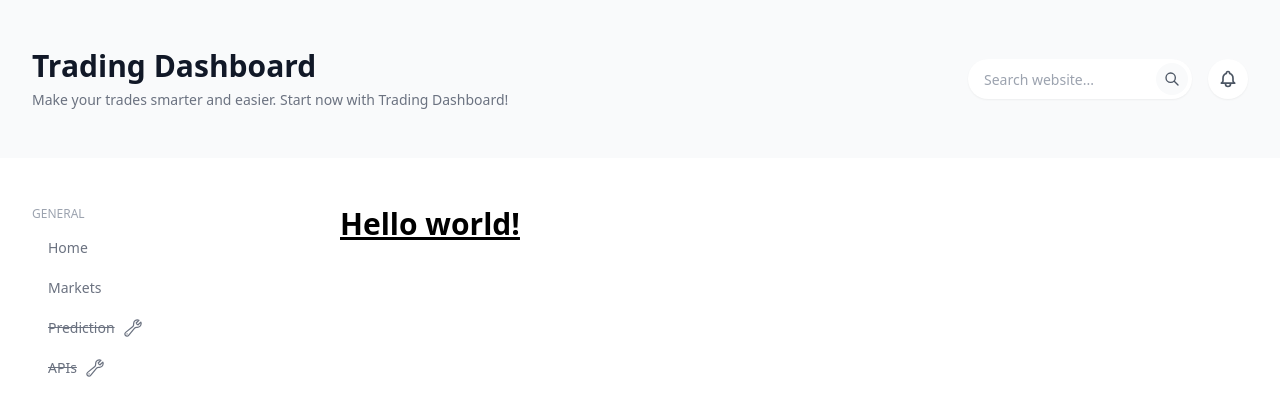
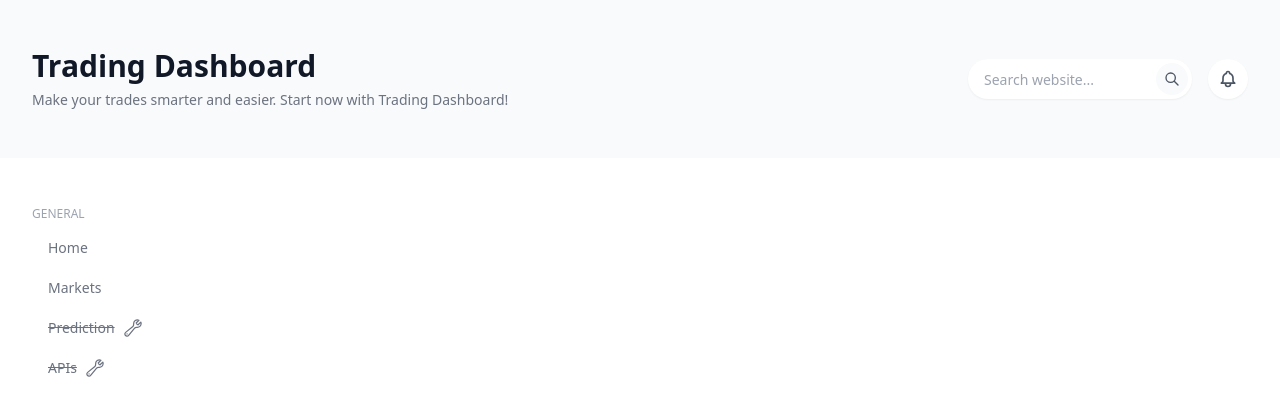
Before and after one commit to Enginner-InBLR/Trading-Dashboard, a Next.js app: page / in a window 1280 px wide. Shown: the top 416 px of the page. Built offline with nearby package versions, Linux system fonts and the light colour scheme.

Commit message:
Feat: revise home page and root layout

```diff
--- a/app/layout.tsx
+++ b/app/layout.tsx
@@ -20,9 +20,14 @@ export default function RootLayout({
           <aside className="col-span-3">
             <SideBar />
           </aside>
-          <section className="col-span-9">{children}</section>
+          <main className="col-span-9 grid grid-cols-1 gap-4">{children}</main>
         </div>
       </body>
     </html>
   );
 }
+
+if (process.env.NODE_ENV === 'development') {
+  // eslint-disable-next-line global-require
+  require('./mocks');
+}
--- a/app/page.tsx
+++ b/app/page.tsx
@@ -1,12 +1,3 @@
 export default function Home() {
-  return (
-    <main>
-      <h1 className="text-3xl font-bold underline">Hello world!</h1>
-    </main>
-  );
+  return null;
 }
-
-if (process.env.NODE_ENV === 'development') {
-  // eslint-disable-next-line global-require
-  require('./mocks');
-}
```
